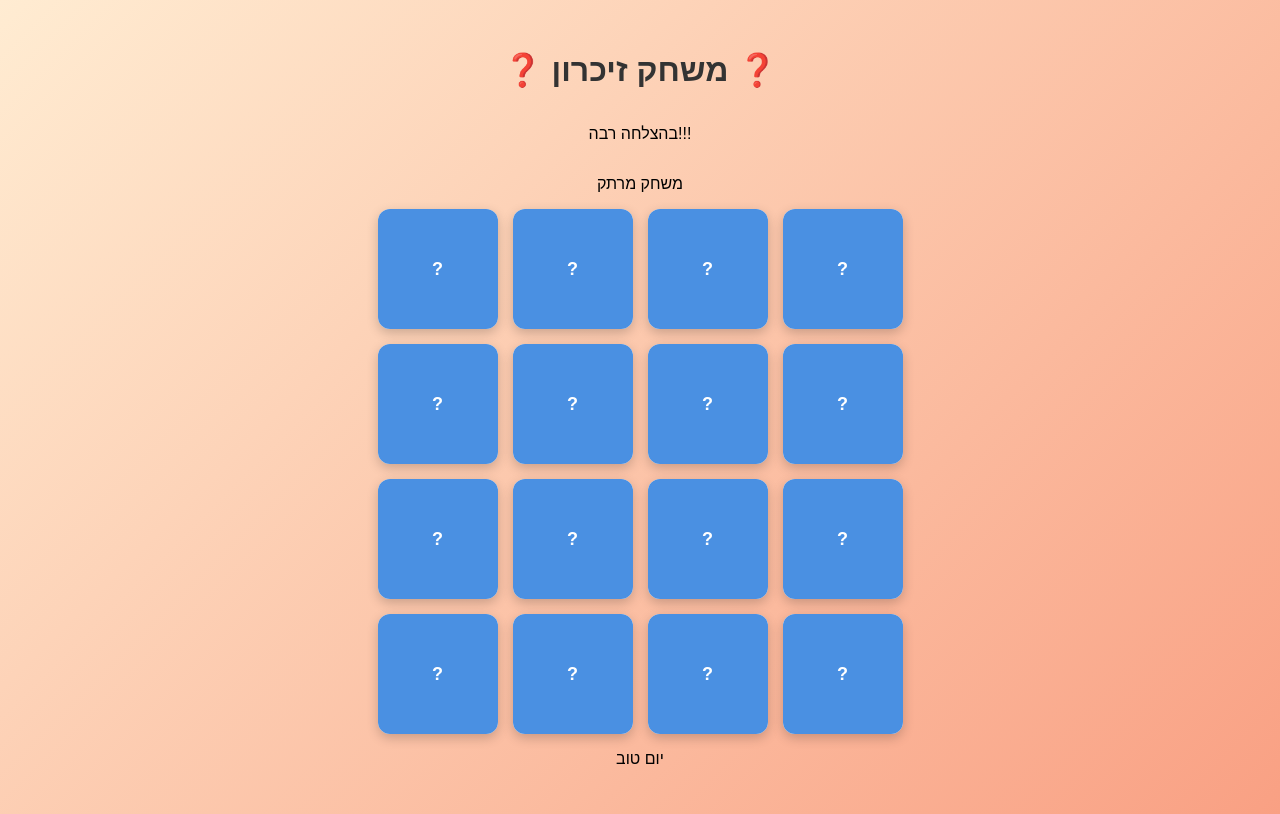
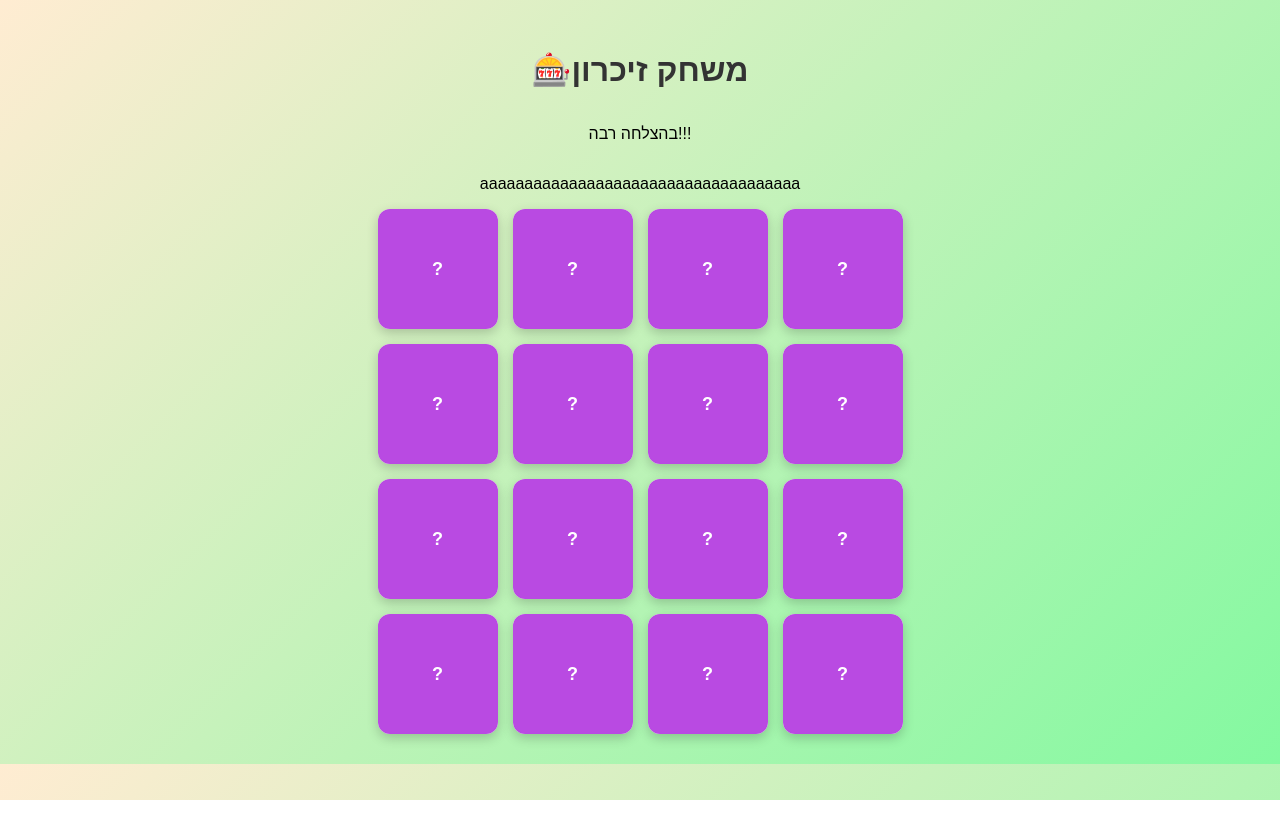
Before and after one commit to malkaKastner/Memory, a plain HTML site: page public/index.html in a window 1280 px wide. Drawn offline with Linux system fonts and the light colour scheme.

Commit message:
change words1

```diff
--- a/public/index.html
+++ b/public/index.html
@@ -9,12 +9,10 @@
 </head>
 
 <body>
-    <h1> ❓ משחק זיכרון ❓</h1>
+    <h1> 🎰משחק זיכרון</h1>
     <p>בהצלחה רבה!!!</p>
-    <p>משחק מרתק</p>
+    <p>aaaaaaaaaaaaaaaaaaaaaaaaaaaaaaaaaaaa</p>
     <div class="game-board" id="game-board"></div>
-    <p>יום טוב </p>
-
     <script src="script.js"></script>
 </body>
 
--- a/public/style.css
+++ b/public/style.css
@@ -1,6 +1,6 @@
 body {
     font-family: 'Arial', sans-serif;
-    background: linear-gradient(135deg, #ffecd2 0%, #f9a083 100%);
+    background: linear-gradient(135deg, #ffecd2 0%, #83f9a0 100%);
     display: flex;
     flex-direction: column;
     align-items: center;
@@ -52,7 +52,7 @@ h1 {
 }
 
 .card .front {
-    background-color: #4a90e2;
+    background-color: #b94ae2;
     color: white;
 }
 
```
